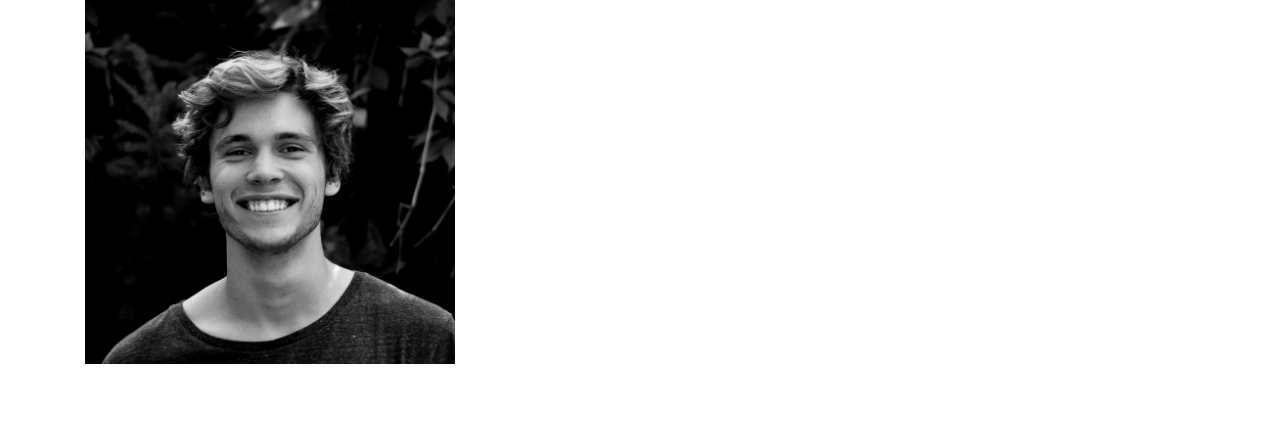
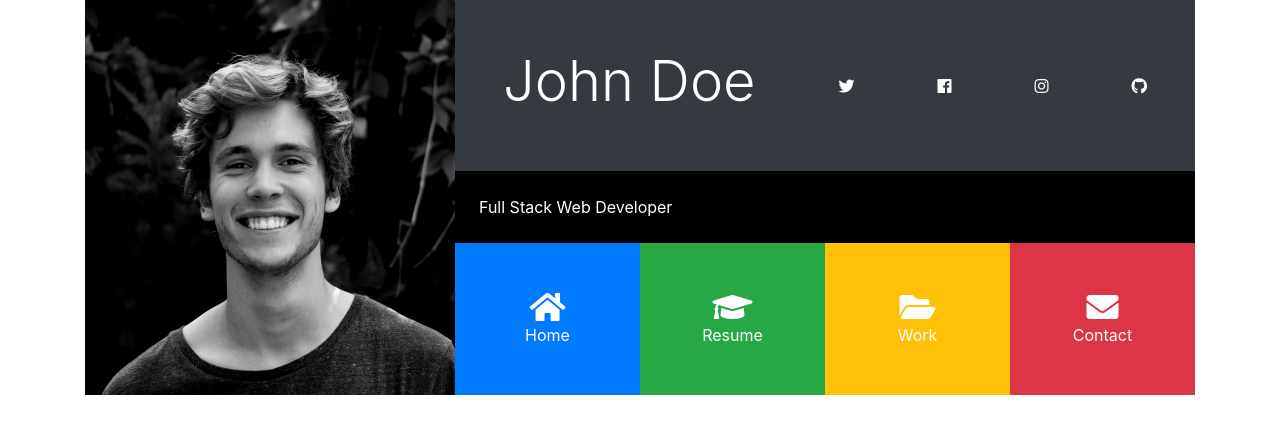
Before and after one commit to domdaviesit/portfoliogrid, a plain HTML site: page index.html in a window 1280 px wide. Drawn offline with nearby package versions, Linux system fonts and the light colour scheme.

Commit message:
finished main-header

```diff
--- a/css/style.css
+++ b/css/style.css
@@ -2,3 +2,23 @@
   width: 100%;
   height: 100%;
 }
+
+.bg-black {
+  background: #000;
+  color: #fff;
+}
+
+#main-header .port-item {
+  width: 30%;
+}
+
+#main-header .port-item:hover {
+  opacity: 0.8;
+  cursor: pointer;
+}
+
+@media (min-width: 1199px) {
+  .port-item {
+    padding: 3em !important;
+  }
+}
--- a/index.html
+++ b/index.html
@@ -22,7 +22,60 @@
           <img src="img/person1.jpg" alt="image of a person">
         </div>
         <div class="col-lg-8 col-md-7">
-
+          <!-- make it flexbox, then vertical so flex-column -->
+          <div class="d-flex flex-column">
+            <!-- div with dark bg flex row  -->
+            <div class="p-5 bg-dark text-white">
+              <!-- the flex row -->
+              <div class="d-flex flex-row justify-content-between align-items-center">
+                <h1 class="display-4">John Doe</h1>
+                <div class="d-none d-md-block">
+                  <a href="http://twitter.com" class="text-white">
+                    <i class="fab fa-twitter"></i>
+                  </a>
+                </div>
+                <div>
+                  <a href="http://facebook.com" class="text-white">
+                    <i class="fab fa-facebook"></i>
+                  </a>
+                </div>
+                <div>
+                  <a href="http://instagram.com" class="text-white">
+                    <i class="fab fa-instagram"></i>
+                  </a>
+                </div>
+                <div>
+                  <a href="http://github.com" class="text-white">
+                    <i class="fab fa-github"></i>
+                  </a>
+                </div>
+              </div>
+            </div>
+            <div class="p-4 bg-black">
+              Full Stack Web Developer
+            </div>
+            <div>
+              <div class="d-flex flex-row text-white align-items-stretch text-center">
+                <!-- when you click on items they will open the collapse -->
+                <div class="port-item p-4 bg-primary" data-toggle="collapse" data-target="#home">
+                  <i class="fas fa-home fa-2x d-block"></i>
+                  <span class="d-none d-sm-block">Home</span>
+                </div>
+                <div class="port-item p-4 bg-success" data-toggle="collapse" data-target="#resume">
+                  <i class="fas fa-graduation-cap fa-2x d-block"></i>
+                  <span class="d-none d-sm-block">Resume</span>
+                </div>
+                <div class="port-item p-4 bg-warning" data-toggle="collapse" data-target="#work">
+                  <i class="fas fa-folder-open fa-2x d-block"></i>
+                  <span class="d-none d-sm-block">Work</span>
+                </div>
+                <div class="port-item p-4 bg-danger" data-toggle="collapse" data-target="#contact">
+                  <i class="fas fa-envelope fa-2x d-block"></i>
+                  <span class="d-none d-sm-block">Contact</span>
+                </div>
+              </div>
+            </div>
+          </div>
         </div>
       </div>
     </header>
```
